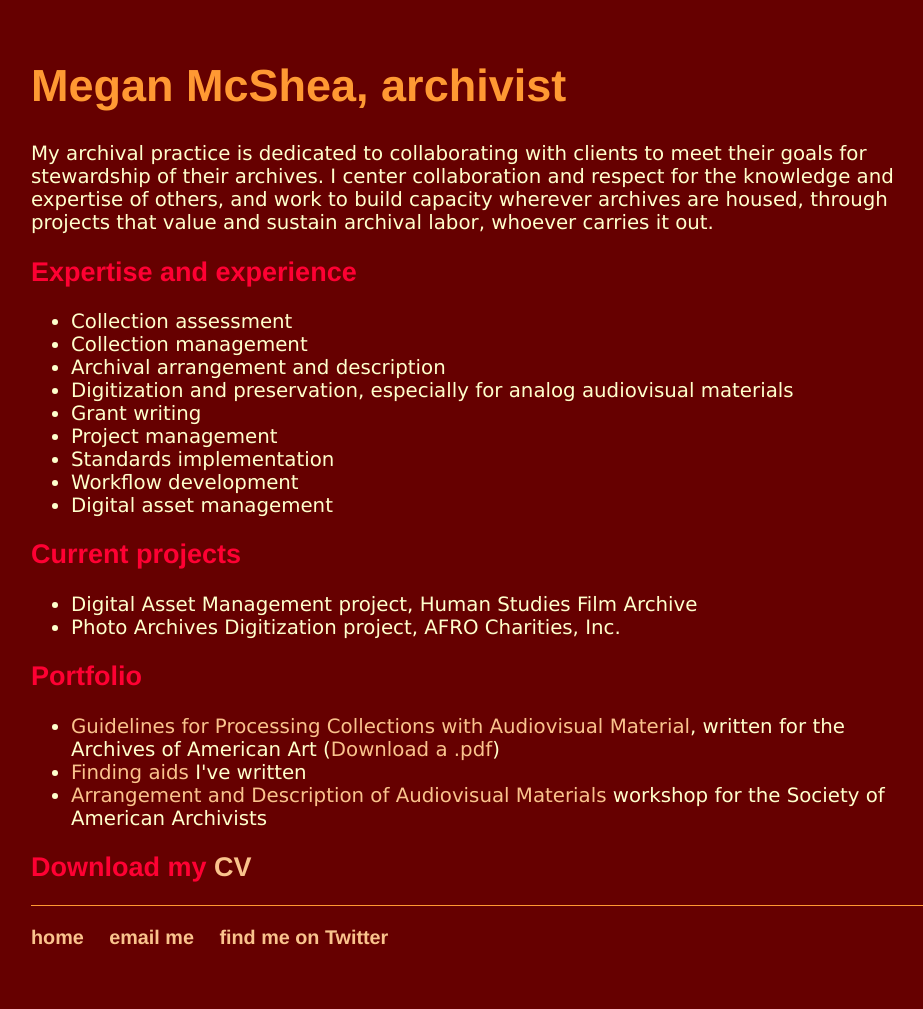
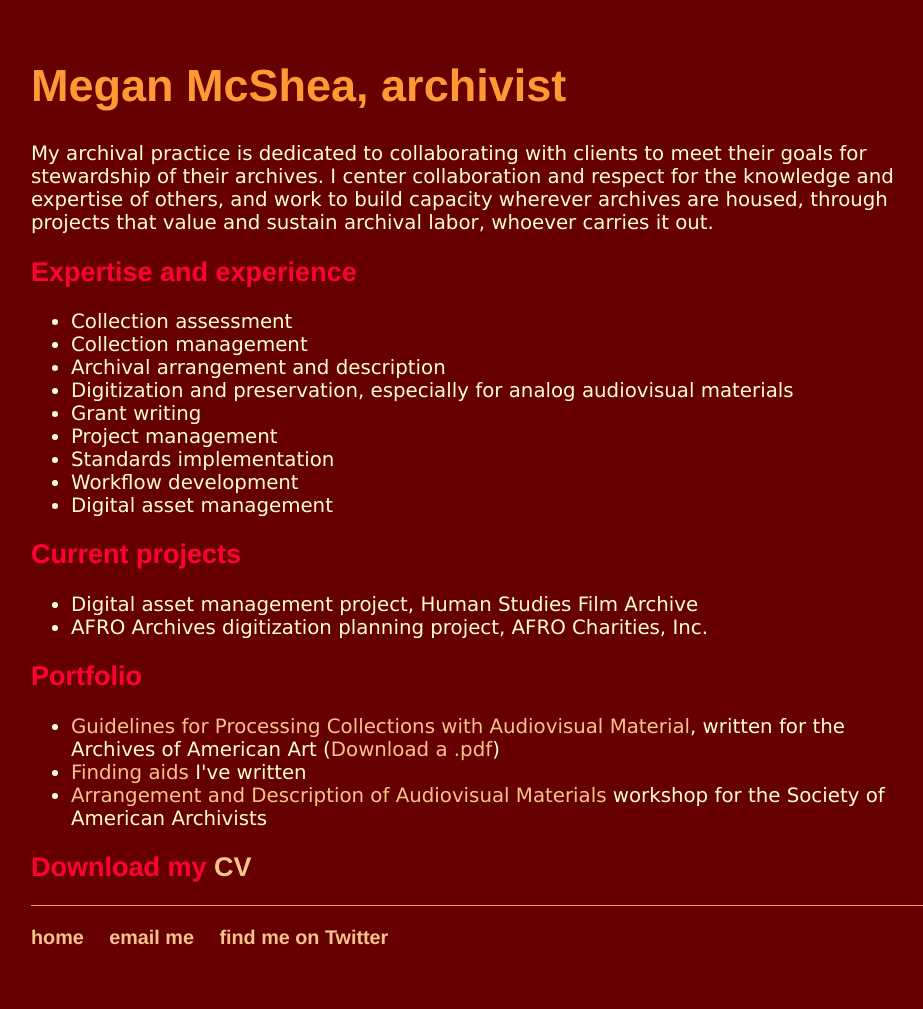
Before and after one commit to megan-mcshea/megan-mcshea.github.io, a Jekyll site: the page built from archivist.html, in a window 1280 px wide. Shown: the whole page, without its empty margins (161-1084 px from the left). Built offline with Jekyll 4.4.1, drawn with Linux system fonts in a browser that asks for light colours.

Commit message:
Update archivist.html

```diff
--- a/archivist.html
+++ b/archivist.html
@@ -18,8 +18,8 @@ title: Megan McShea
 	<li>Digital asset management</li></ul>
 
 	<h2>Current projects</h2>
-	<ul><li>Digital Asset Management project, Human Studies Film Archive</li>
-	<li>Photo Archives Digitization project, AFRO Charities, Inc.</li></ul>
+	<ul><li>Digital asset management project, Human Studies Film Archive</li>
+	<li>AFRO Archives digitization planning project, AFRO Charities, Inc.</li></ul>
 
 	<h2>Portfolio</h2>
 	<ul><li><a href="https://www.aaa.si.edu/documentation/guidelines-for-processing-collections-with-audiovisual-material">Guidelines for Processing Collections with Audiovisual Material</a>, written for the Archives of American Art (<a href="/AAAAVProcessingGuidelines2019.pdf" target="_blank">Download a .pdf</a>)</li>
```
